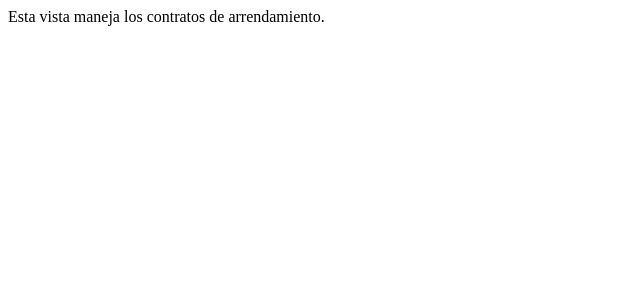
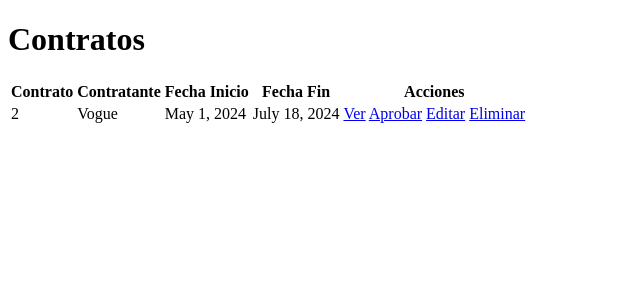
Before and after one commit to Hean0364/HDP-ETAPA1, a Django app: page /contratos/arrendamiento/ in a window 1280 px wide. Shown: the top 300 px of the page, without its empty margins (0-640 px from the left). Run offline with Django 4.2, Linux system fonts and the light colour scheme; data comes from the database, SQL or seed files in the repository; both versions use the stored data as it was after the commit.

Commit message:
Creación preliminar de Consultar Contratos

```diff
--- /dev/null
+++ b/GestionCentroComercial/utils.py
@@ -0,0 +1,3 @@
+
+def checkAdmin(request):
+    return request.user.groups.filter(name="Administrador").exists()
--- a/GestionContratos/models.py
+++ b/GestionContratos/models.py
@@ -9,6 +9,7 @@ class Contrato(models.Model):
     vigente = models.BooleanField()
     contenido = models.TextField()
     contratista = models.ForeignKey('Sistema.Empleado', on_delete=models.PROTECT, related_name='contratacionesEmpleado', blank=True) # Referencia al empleado que elabora el contrato
+
 
     def __str__(self):
         return f"Contrato {self.contrato_id}"
--- /dev/null
+++ b/GestionContratos/templates/contratosBase.html
@@ -0,0 +1,42 @@
+{% comment %}
+    Esta vista no recibe nada.
+{% endcomment %}
+
+<!DOCTYPE html>
+<html lang="en">
+<head>
+    <meta charset="UTF-8">
+    <title>Contratos</title>
+</head>
+<body>
+    <h1>Contratos</h1>
+    <!-- Filtro -->
+    <table>
+        <thead>
+            <tr>
+                <th>Contrato</th>
+                <th>Contratante</th>
+                <th>Fecha Inicio</th>
+                <th>Fecha Fin</th>
+                <th>Acciones</th>
+            </tr>
+        </thead>
+        <tbody>
+            {% for contrato in contratos %}
+            <tr>
+                <td>{{ contrato.contrato.contrato_id }}</td>
+                <td>{{ contrato.contratante.nombre }}</td>
+                <td>{{ contrato.contrato.fecha_inicio }}</td>
+                <td>{{ contrato.contrato.fecha_fin }}</td>
+                <td>
+                    <a href="{% url 'verContrato' contrato.contrato.contrato_id %}">Ver</a>
+                    <a href="{% url 'aprobarContrato' contrato.contrato.contrato_id %}">Aprobar</a>
+                    <a href="{% url 'editarContrato' contrato.contrato.contrato_id %}">Editar</a>
+                    <a href="{% url 'eliminarContrato' contrato.contrato.contrato_id %}">Eliminar</a>
+                </td>
+            </tr>
+            {% endfor %}
+        </tbody>
+    </table>
+</body>
+</html>
--- a/GestionContratos/urls.py
+++ b/GestionContratos/urls.py
@@ -2,13 +2,13 @@ from django.urls import path
 from . import views
 
 urlpatterns = [
-    path('', views.contratosArrendamiento, name='contratosArrendamiento'),  # Vista por defecto para contratos de arrendamiento
+    path('', views.contratos, name='contratos'),  # Vista por defecto para contratos de arrendamiento
     path('arrendamiento/', views.contratosArrendamiento, name='contratosArrendamiento'),  # Vista para contratos de arrendamiento
     path('servicio/', views.contratosServicio, name='contratosServicio'),  # Vista para contratos de servicio
     path('personal/', views.contratosPersonal, name='contratosPersonal'),  # Vista para contratos de personal
 
     # URLs filtradas
-    path('<tipoContrato>/<filtroEmpresa>/<desdeFecha>/<vigente>/', views.contratosFiltrados, name='contratosFiltrados'),
+    path('/<contratante>/<desdeFecha>/<hastaFecha>/<vigente>/', views.contratosFiltrados, name='contratosFiltrados'),
     path('personal/<filtroPersona>/<desdeFecha>/<vigente>/', views.contratosPersonalFiltrados, name='contratosPersonalFiltrados'),
 
     path('crear/', views.nuevoContrato, name='nuevoContrato'),  # Vista para crear un nuevo contrato
--- a/GestionContratos/views.py
+++ b/GestionContratos/views.py
@@ -1,8 +1,15 @@
 from django.shortcuts import render
 from django.http import HttpResponse
+from .models import Contrato, ContratoArrendamiento, ContratoEmpleado, ContratoEmpresa
+
+def contratos(request):
+    contratos = Contrato.objects.all()
+    return render(request, "contratosBase.html", {"contratos": contratos})
 
 def contratosArrendamiento(request):
-    return HttpResponse("Esta vista maneja los contratos de arrendamiento.")
+    contratos = ContratoArrendamiento.objects.all()
+    return render(request, "contratosBase.html", {"contratos": contratos})
+
 
 def contratosServicio(request):
     return HttpResponse("Esta vista maneja los contratos de servicio.")
@@ -22,18 +29,18 @@ def nuevoContrato(request, tipo_contrato="arrendamiento"):
     mensaje = f"Esta vista crea un nuevo contrato de tipo {tipo_contrato}."
     return HttpResponse(mensaje)
 
-def editarContrato(request, id_contrato):
-    mensaje = f"Esta vista edita el contrato con ID {id_contrato}."
+def editarContrato(request, idContrato):
+    mensaje = f"Esta vista edita el contrato con ID {idContrato}."
     return HttpResponse(mensaje)
 
-def verContrato(request, id_contrato):
-    mensaje = f"Esta vista muestra el contrato con ID {id_contrato}."
+def verContrato(request, idContrato):
+    mensaje = f"Esta vista muestra el contrato con ID {idContrato}."
     return HttpResponse(mensaje)
 
-def aprobarContrato(request, id_contrato):
-    mensaje = f"Esta vista aprueba el contrato con ID {id_contrato}."
+def aprobarContrato(request, idContrato):
+    mensaje = f"Esta vista aprueba el contrato con ID {idContrato}."
     return HttpResponse(mensaje)
 
-def eliminarContrato(request, id_contrato):
-    mensaje = f"Esta vista elimina el contrato con ID {id_contrato}."
+def eliminarContrato(request, idContrato):
+    mensaje = f"Esta vista elimina el contrato con ID {idContrato}."
     return HttpResponse(mensaje)
--- a/Sistema/models.py
+++ b/Sistema/models.py
@@ -39,7 +39,7 @@ class Local(models.Model):
     descripcion = models.TextField(blank=True, null=True)
 
     def __str__(self):
-        return f"Local {self.local_id} - {self.nombre}"
+        return f"Local {self.localId} - {self.nombre}"
 
 # Modelo: Empresa
 class Empresa(models.Model):
--- a/Sistema/templates/base.html
+++ b/Sistema/templates/base.html
@@ -13,7 +13,7 @@
                 <li><a href="{% url 'home' %}">Home</a></li>
                 <div>
                 {% if user.is_authenticated %}
-                    {% if is_admin %}
+                    {% if esAdministrador %}
                     <li><a href="/admin/">Admin</a></li>
                     {% endif %}
                 <li><a href="{% url 'logout' %}">Logout</a></li>
```
Also changed, not shown: GestionContratos/forms.py (added, +11 -0 lines), Sistema/views.py (+7 -14 lines), Sistema/templates/home.html (line endings or trailing spaces), db.sqlite3.
